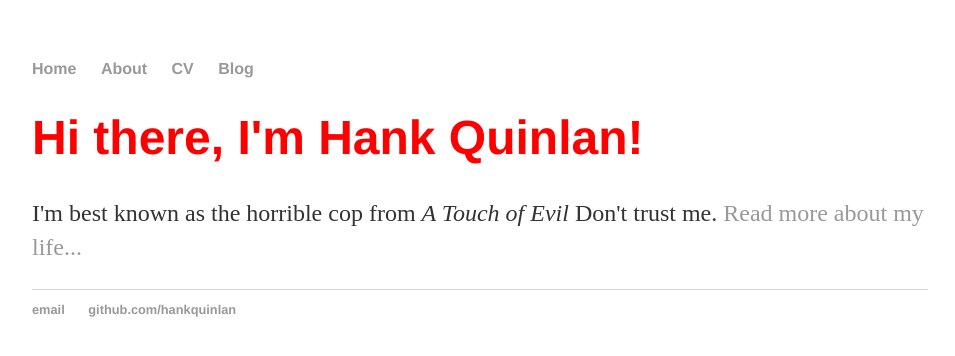
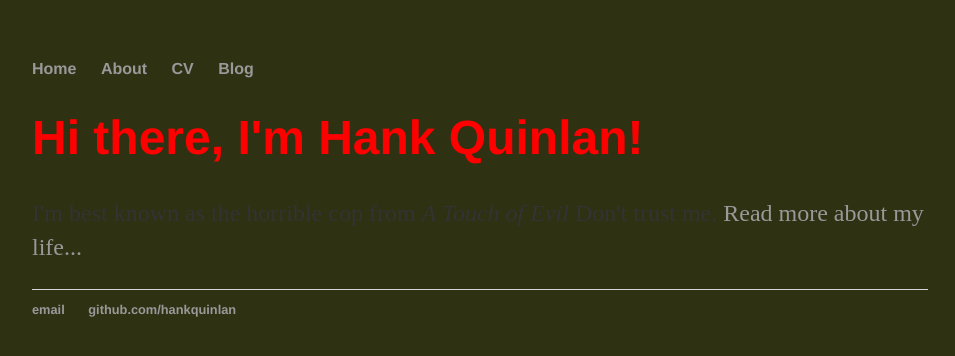
Before and after one commit to cmatzenbach/cmatzenbach.github.io, a plain HTML site: page index.html in a window 1280 px wide. Shown: the whole page, without its empty margins (160-1115 px from the left). Drawn offline with Linux system fonts and the light colour scheme.

Commit message:
Update style.css

```diff
--- a/css/style.css
+++ b/css/style.css
@@ -1,6 +1,7 @@
 body {
     margin: 60px auto;
     width: 70%;
+    background-color:#2f3113;
 }
 nav ul, footer ul {
     font-family:'Helvetica', 'Arial', 'Sans-Serif';
```
